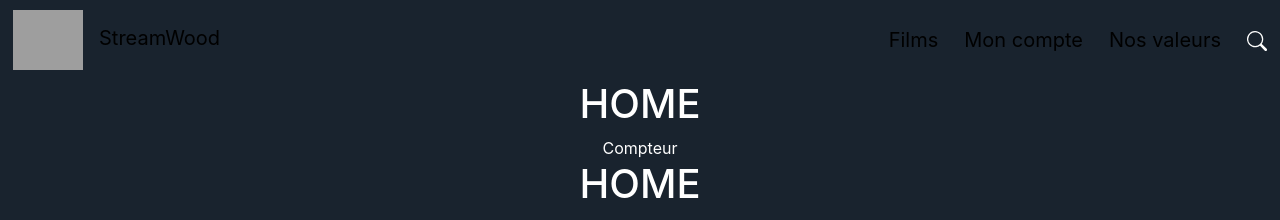
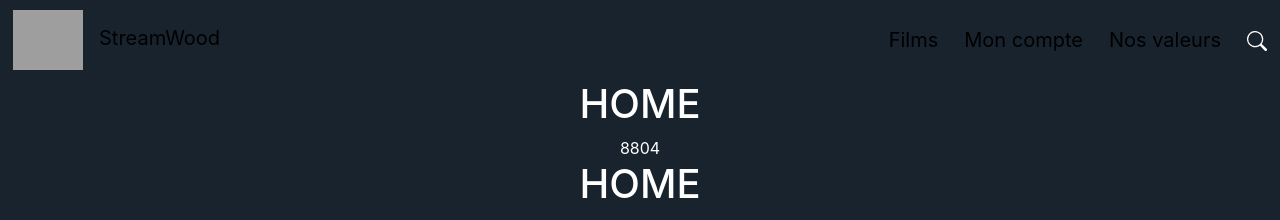
Before and after one commit to WildCodeSchool/2022-09-JS-RMT-JSCREW-projet2-team3, a React (Vite) app in the folder frontend/: page / in a window 1280 px wide. Shown: the top 220 px of the page. Built offline with nearby package versions, Linux system fonts and the light colour scheme; grey boxes are pictures that could not be loaded.

Commit message:
mise en place du html et js pour le compteur

```diff
--- a/frontend/src/components/Compteur.jsx
+++ b/frontend/src/components/Compteur.jsx
@@ -1,5 +1,18 @@
+import React from "react";
+
+let timer;
 function Compteur() {
-  return <div>Compteur</div>;
+  const [counterState, setCounter] = React.useState(8796);
+  React.useEffect(() => {
+    clearInterval(timer);
+    timer = setInterval(() => {
+      setCounter((prev) => prev + 1);
+    }, 670);
+
+    return () => clearInterval(timer);
+  }, [counterState]);
+
+  return <div>{counterState}</div>;
 }
 
 export default Compteur;
```
